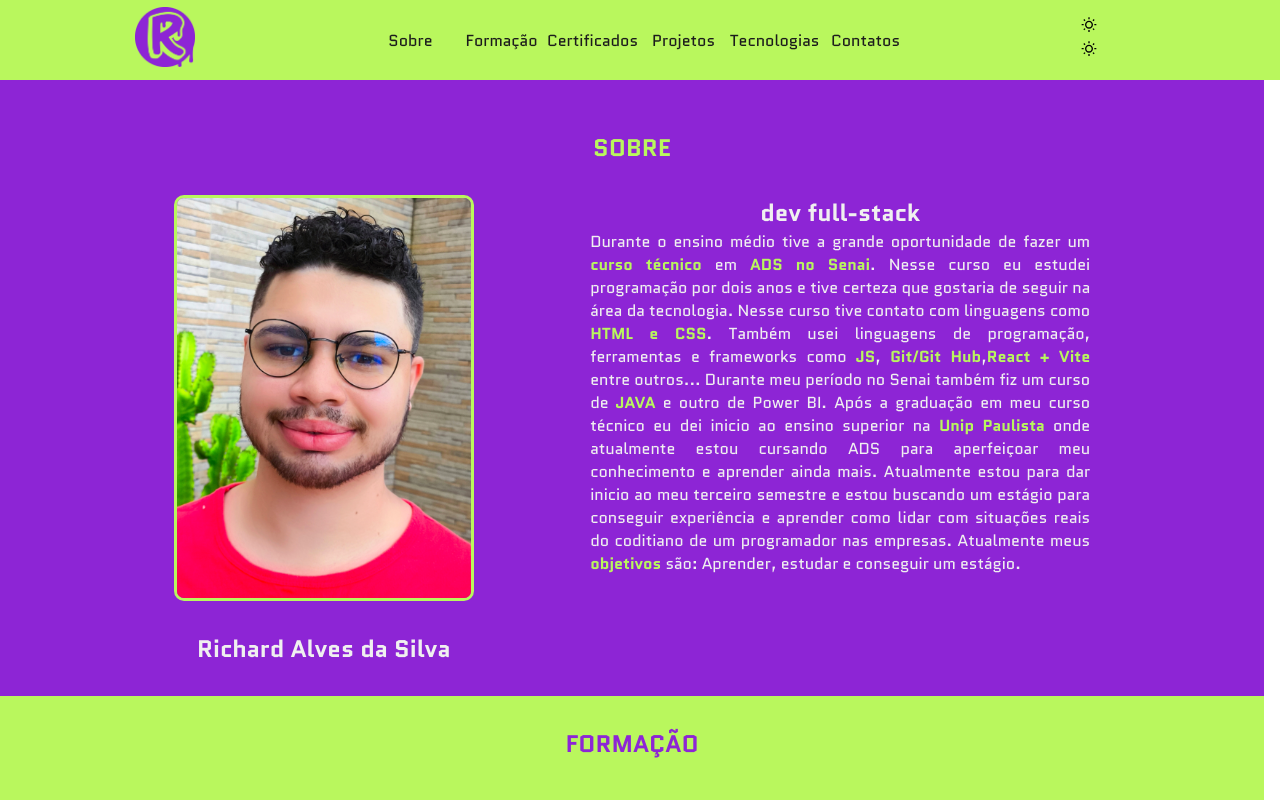
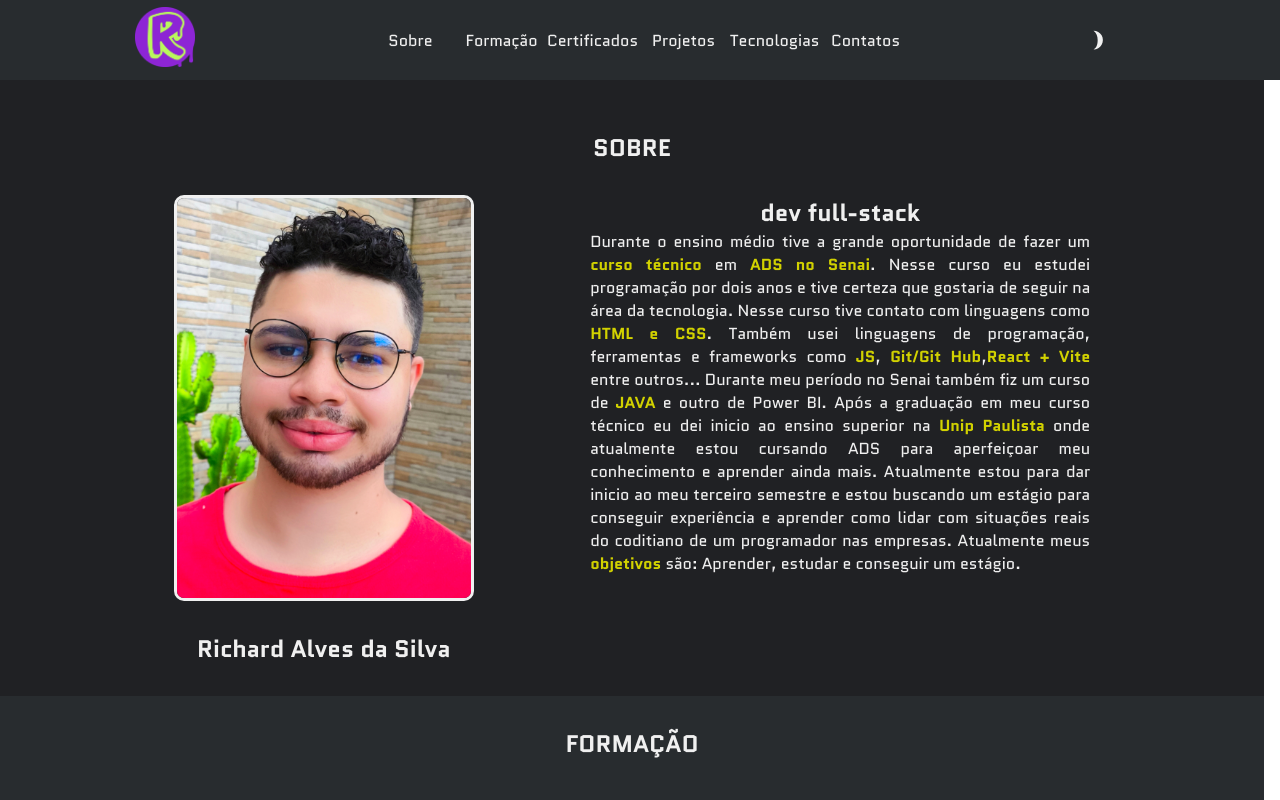
Before and after one commit to RichardAlves4/meu-portfolio, a React (Vite) app in the folder front-web/portfolio/: page / in a window 1280 px wide. Both pictures are taken after a click on the element 1093 px from the left and 28 px from the top of the page. Shown: the top 800 px of the page. Built offline with nearby package versions, Linux system fonts and the light colour scheme.

Commit message:
refact
arrumando terminando o componente de temas

```diff
--- a/front-web/portfolio/src/App.css
+++ b/front-web/portfolio/src/App.css
@@ -15,6 +15,7 @@
   --secondary-color: #8d25d5;
   --primary-title-color: #8d25d5;
   --secondary-title-color: #b9f75d;
+  --keyWord-color: #b9f75d;
   --primary-text-color: #1c1c1c;
   --secondary-text-color: #f0f0f0;
   --primary-icon-color: #1c1c1c;
@@ -30,6 +31,7 @@
   --secondary-color: #202124;
   --primary-title-color: #f0f0f0;
   --secondary-title-color: #f0f0f0;
+  --keyWord-color: rgb(210, 210, 0);
   --primary-text-color: #f0f0f0;
   --secondary-text-color: #f0f0f0;
   --primary-icon-color: #f0f0f0;
@@ -116,6 +118,10 @@ main {
   border: 3px solid var(--secondary-border-color);
 }
 
+.keyWordTheme {
+  color: var(--keyWord-color);
+}
+
 .btn {
   width: fit-content;
   padding: 5px 10px;
--- a/front-web/portfolio/src/components/themeSelect/ThemeSelect.jsx
+++ b/front-web/portfolio/src/components/themeSelect/ThemeSelect.jsx
@@ -1,35 +1,32 @@
-import { useState } from 'react';
-import { useTheme } from '../../context/ThemeContext';
+import { useTheme } from "../../context/ThemeContext";
 import { MdOutlineWbSunny } from "react-icons/md";
 import { WiMoonWaxingCrescent3 } from "react-icons/wi";
 
-import './themeSelect.css';
+import "./themeSelect.css";
 
 const themes = [
-  { id: 'punk', name: 'Padrão', icon: <MdOutlineWbSunny/> },
-  { id: 'dark', name: 'Dark mode', icon: <WiMoonWaxingCrescent3/> },
+  { id: "punk", icon: <MdOutlineWbSunny /> },
+  { id: "dark", icon: <WiMoonWaxingCrescent3 /> },
 ];
 
 const ThemeSelect = () => {
-  const [selectedTheme, setSelectedTheme] = useState(themes[0]);
-  const {setTheme} = useTheme();
+  const { theme: currentThemeId, setTheme } = useTheme();
+
+
+  const toggleTheme = () => {
+    const nextTheme = currentThemeId === "punk" ? "dark" : "punk";
+    setTheme(nextTheme);
+  };
+
+  const activeTheme = themes.find((theme) => theme.id === currentThemeId) || themes[0];
 
   return (
     <div className="theme-container">
+      <div className="selected-box iconTheme" onClick={toggleTheme}>
+        {activeTheme.icon}
+      </div>
+    </div>
+  );
+};
 
-      {themes.map((theme) => (
-        <div
-          className="selected-box"
-          onClick={() => {
-            setSelectedTheme(theme);
-            setTheme(theme.id);
-        }}
-        >
-        {selectedTheme.icon}
-        </div>
-      ))}
-      </div>
-  );
-}
-
-export {ThemeSelect};
+export { ThemeSelect };
--- a/front-web/portfolio/src/components/themeSelect/themeSelect.css
+++ b/front-web/portfolio/src/components/themeSelect/themeSelect.css
@@ -13,11 +13,9 @@
 
 }
 
-.selected-box img {
-    width: 100%;
-    height: 100%;
-    object-fit: cover;
-    border-radius: 100%;
+.selected-box svg {
+    width: 25px;
+    height: 25px;
 }
 
 .options-grid {
--- a/front-web/portfolio/src/pages/home/Home.jsx
+++ b/front-web/portfolio/src/pages/home/Home.jsx
@@ -24,18 +24,18 @@ const Home = () => {
             <h2 className="secondaryTextTheme">dev full-stack</h2>
 
             <p className={`${styles.paragraphAboutContainer} secondaryTextTheme`}>Durante o ensino médio tive a grande oportunidade de
-              fazer um <span className={`${styles.keyWordAboutContent} titleTheme`}>curso técnico</span> em <span className={`${styles.keyWordAboutContent} titleTheme`}>ADS no Senai</span>. Nesse curso eu estudei programação
+              fazer um <span className={`${styles.keyWordAboutContent} keyWordTheme`}>curso técnico</span> em <span className={`${styles.keyWordAboutContent} keyWordTheme`}>ADS no Senai</span>. Nesse curso eu estudei programação
               por dois anos e tive certeza que gostaria de seguir na área da tecnologia.
-              Nesse curso tive contato com linguagens como <span className={`${styles.keyWordAboutContent} titleTheme`}>HTML e CSS</span>. Também usei
-              linguagens de programação, ferramentas e frameworks como <span className={`${styles.keyWordAboutContent} titleTheme`}>JS</span>, <span className={`${styles.keyWordAboutContent} titleTheme`}>Git/Git Hub</span>,
-              <span className={`${styles.keyWordAboutContent} titleTheme`}>React + Vite</span> entre outros... Durante meu período no Senai também fiz um
-              curso de <span className={`${styles.keyWordAboutContent} titleTheme`}>JAVA</span> e outro de Power BI. Após a graduação em meu curso técnico
-              eu dei inicio ao ensino superior na <span className={`${styles.keyWordAboutContent} titleTheme`}>Unip Paulista</span> onde atualmente estou
+              Nesse curso tive contato com linguagens como <span className={`${styles.keyWordAboutContent} keyWordTheme`}>HTML e CSS</span>. Também usei
+              linguagens de programação, ferramentas e frameworks como <span className={`${styles.keyWordAboutContent} keyWordTheme`}>JS</span>, <span className={`${styles.keyWordAboutContent} keyWordTheme`}>Git/Git Hub</span>,
+              <span className={`${styles.keyWordAboutContent} keyWordTheme`}>React + Vite</span> entre outros... Durante meu período no Senai também fiz um
+              curso de <span className={`${styles.keyWordAboutContent} keyWordTheme`}>JAVA</span> e outro de Power BI. Após a graduação em meu curso técnico
+              eu dei inicio ao ensino superior na <span className={`${styles.keyWordAboutContent} keyWordTheme`}>Unip Paulista</span> onde atualmente estou
               cursando ADS para aperfeiçoar meu conhecimento e aprender ainda mais.
               Atualmente estou para dar inicio ao meu terceiro semestre e estou
               buscando um estágio para conseguir experiência e aprender como lidar com
               situações reais do coditiano de um programador nas empresas. Atualmente
-              meus <span className={`${styles.keyWordAboutContent} titleTheme`}>objetivos</span> são: Aprender, estudar e conseguir um estágio.</p>
+              meus <span className={`${styles.keyWordAboutContent} keyWordTheme`}>objetivos</span> são: Aprender, estudar e conseguir um estágio.</p>
           </div>
         </div>
       </section>
```
